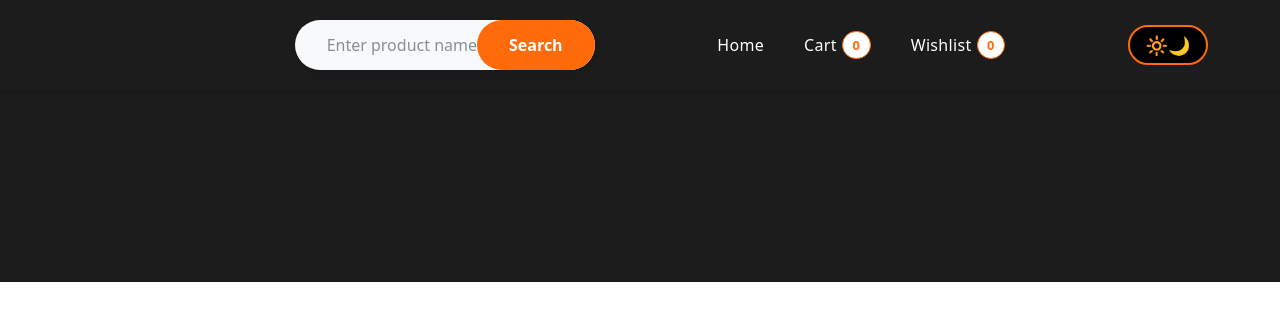
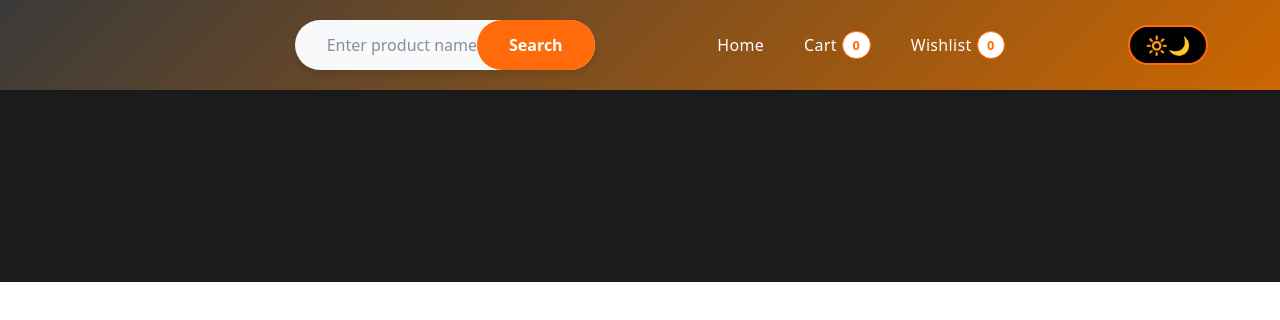
Before and after one commit to netkatya/blended-js-11-12, a website built with Vite: page src/index.html in a window 1280 px wide. Both pictures are taken after a click on the button "🔆🌙". Built offline with nearby package versions, Linux system fonts and the light colour scheme; no server answers.

Commit message:
header color fixed

```diff
--- a/src/css/header.css
+++ b/src/css/header.css
@@ -80,9 +80,6 @@
 }
 
 .theme-toggle {
-  /* position: fixed;
-  top: 20px;
-  right: 20px; */
   background-color: #000;
   border: 2px solid #ff6b0a;
   border-radius: 36px;
@@ -91,7 +88,6 @@
   cursor: pointer;
   font-size: 18px;
   color: #ff6b0a;
-  /* z-index: 1000; */
 }
 
 .scroll-up {
@@ -119,3 +115,7 @@
 .hidden {
   display: none;
 }
+
+body.dark-theme header {
+  background: linear-gradient(135deg, #3a3a3a, #cc6600);
+}
```
